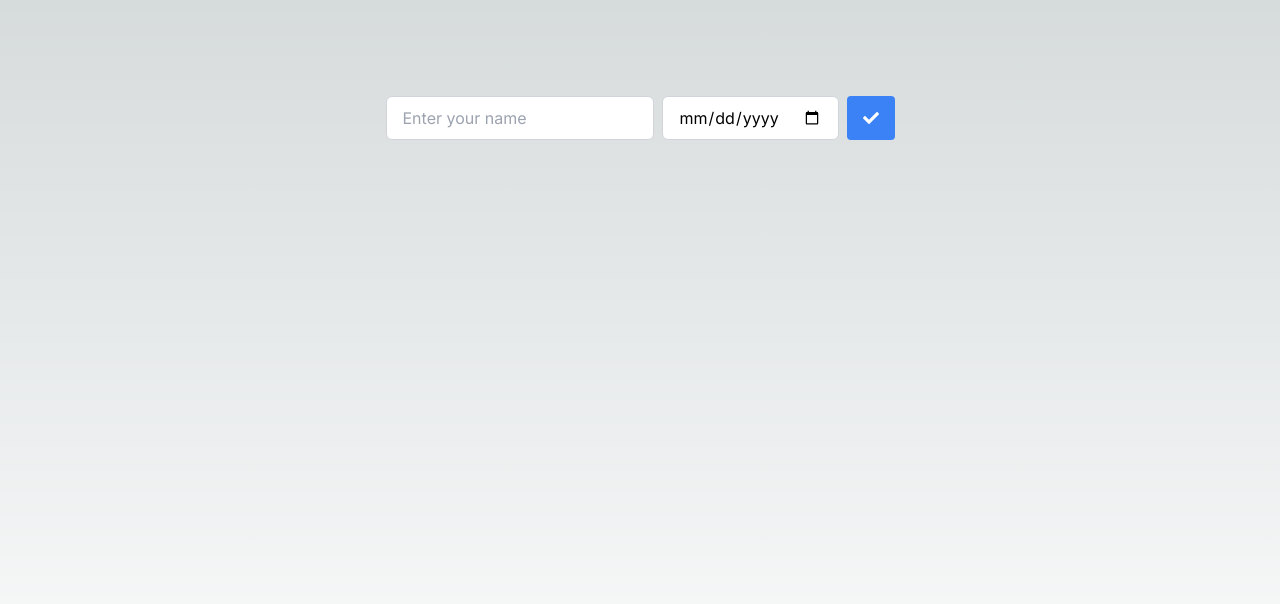
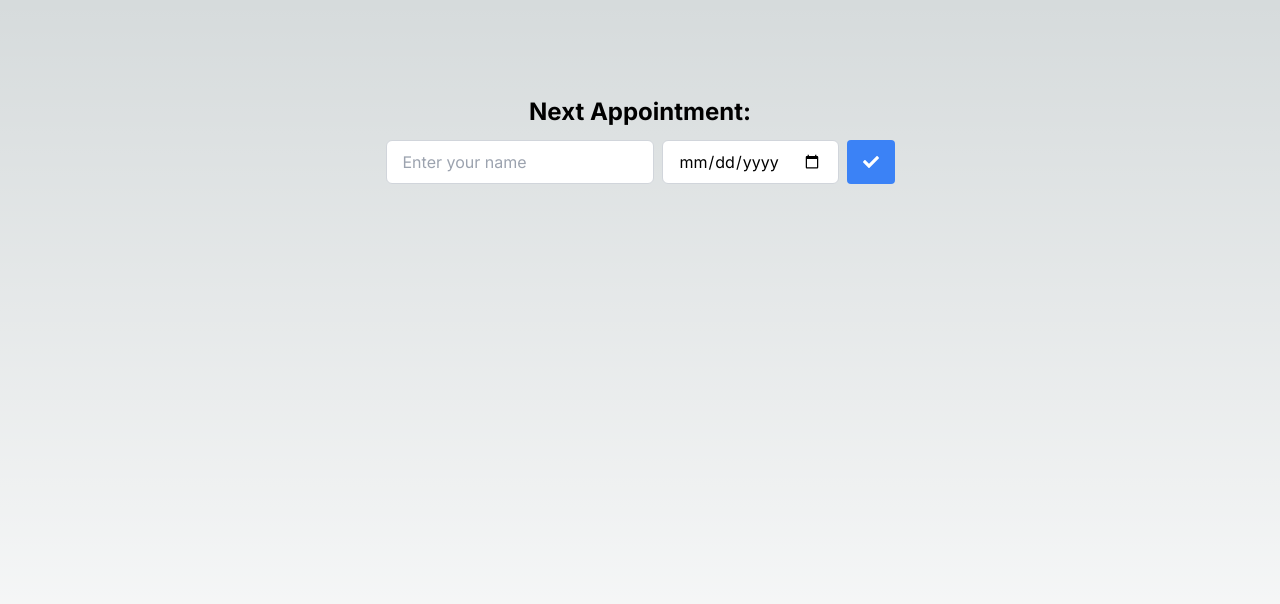
Before and after one commit to chris251190/cita, a Next.js app: page / in a window 1280 px wide. Shown: the top 604 px of the page. Built offline with nearby package versions, Linux system fonts and the light colour scheme.

Commit message:
Refactor page layout and remove unnecessary code

```diff
--- a/app/page.tsx
+++ b/app/page.tsx
@@ -19,7 +19,8 @@
   };
 
   return (
-    <main className="flex min-h-screen flex-col items-center justify-between p-24">
+    <main className="flex min-h-screen flex-col items-center p-24">
+      <h1 className="text-2xl font-bold mb-3">Next Appointment:</h1>
       <div className="flex">
         <input
           type="text"
```
